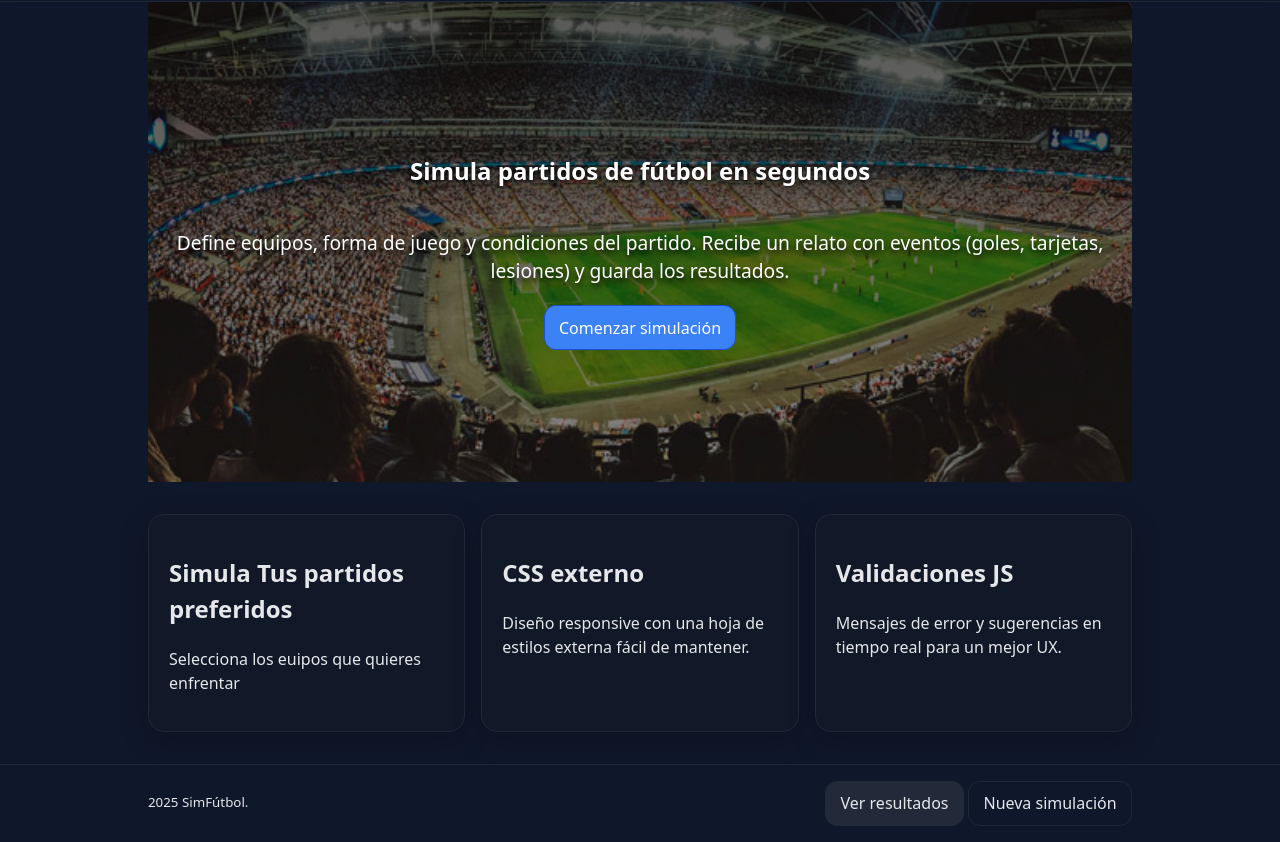
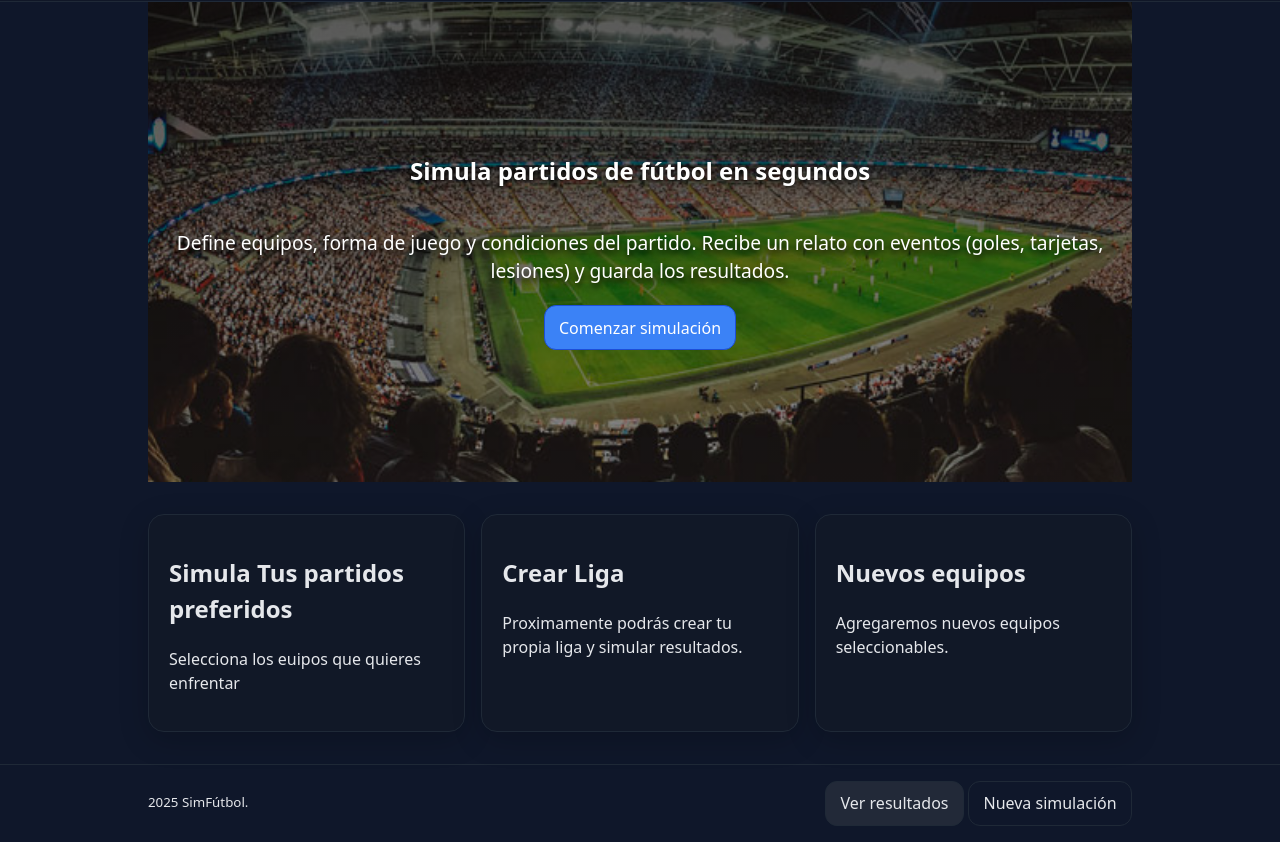
Before and after one commit to Skalibxr2/futbol-sim, a plain HTML site: page index.html in a window 1280 px wide. Shown: the part 55-897 px from the top of the page. Drawn offline with Linux system fonts and the light colour scheme; files whose address does not match are found by name.

Commit message:
arreglo cards

```diff
--- a/index.html
+++ b/index.html
@@ -35,14 +35,16 @@
         <p>Selecciona los euipos que quieres enfrentar</p>
       </article>
       <article class="card">
-        <h2>CSS externo</h2>
-        <p>Diseño responsive con una hoja de estilos externa fácil de mantener.</p>
+        <h2>Crear Liga</h2>
+        <p>Proximamente podrás crear tu propia liga y simular resultados.</p>
       </article>
       <article class="card">
-        <h2>Validaciones JS</h2>
-        <p>Mensajes de error y sugerencias en tiempo real para un mejor UX.</p>
+        <h2>Nuevos equipos</h2>
+        <p>Agregaremos nuevos equipos seleccionables.</p>
       </article>
     </section>
+
+
   </main>
 
   <footer class="site-footer">
```
